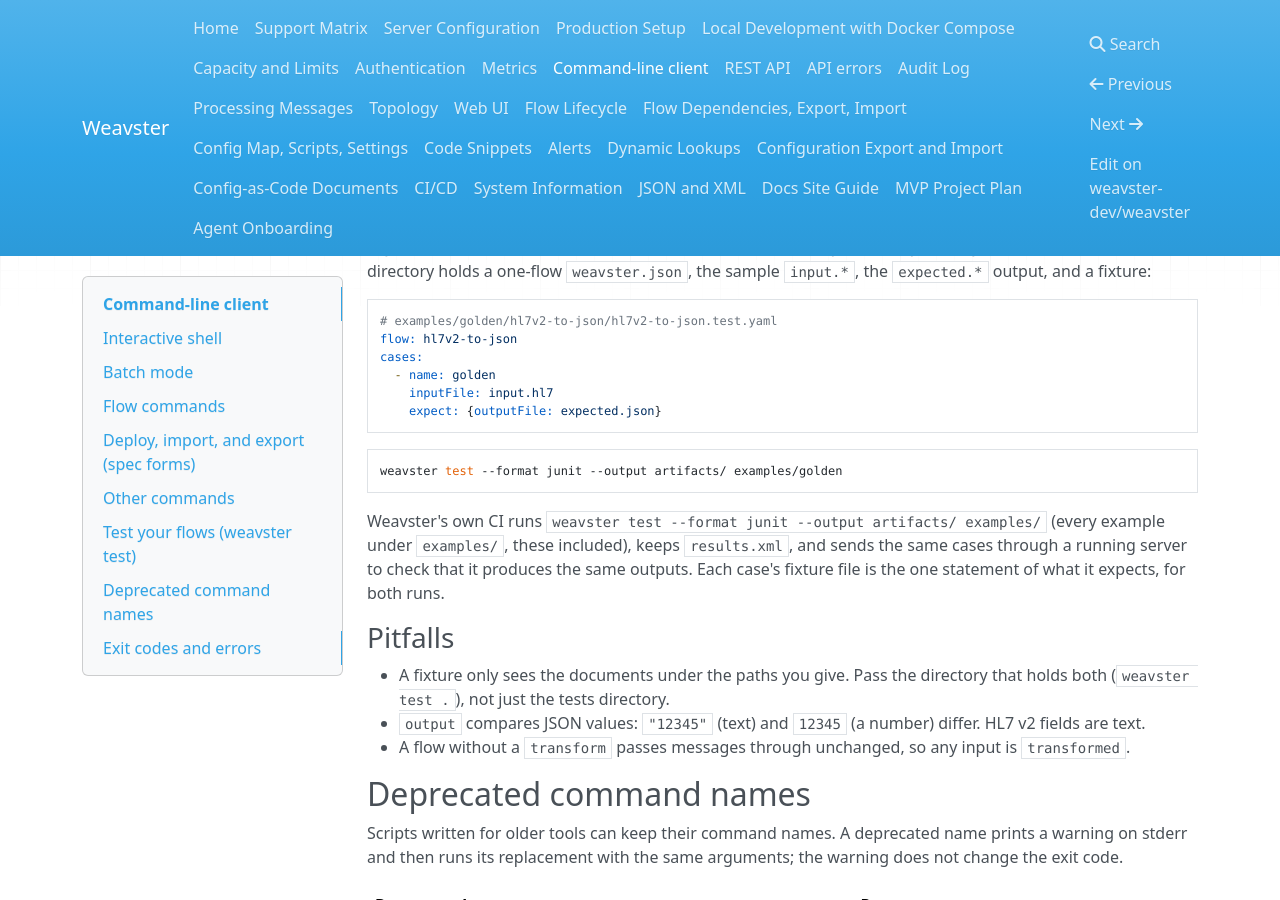
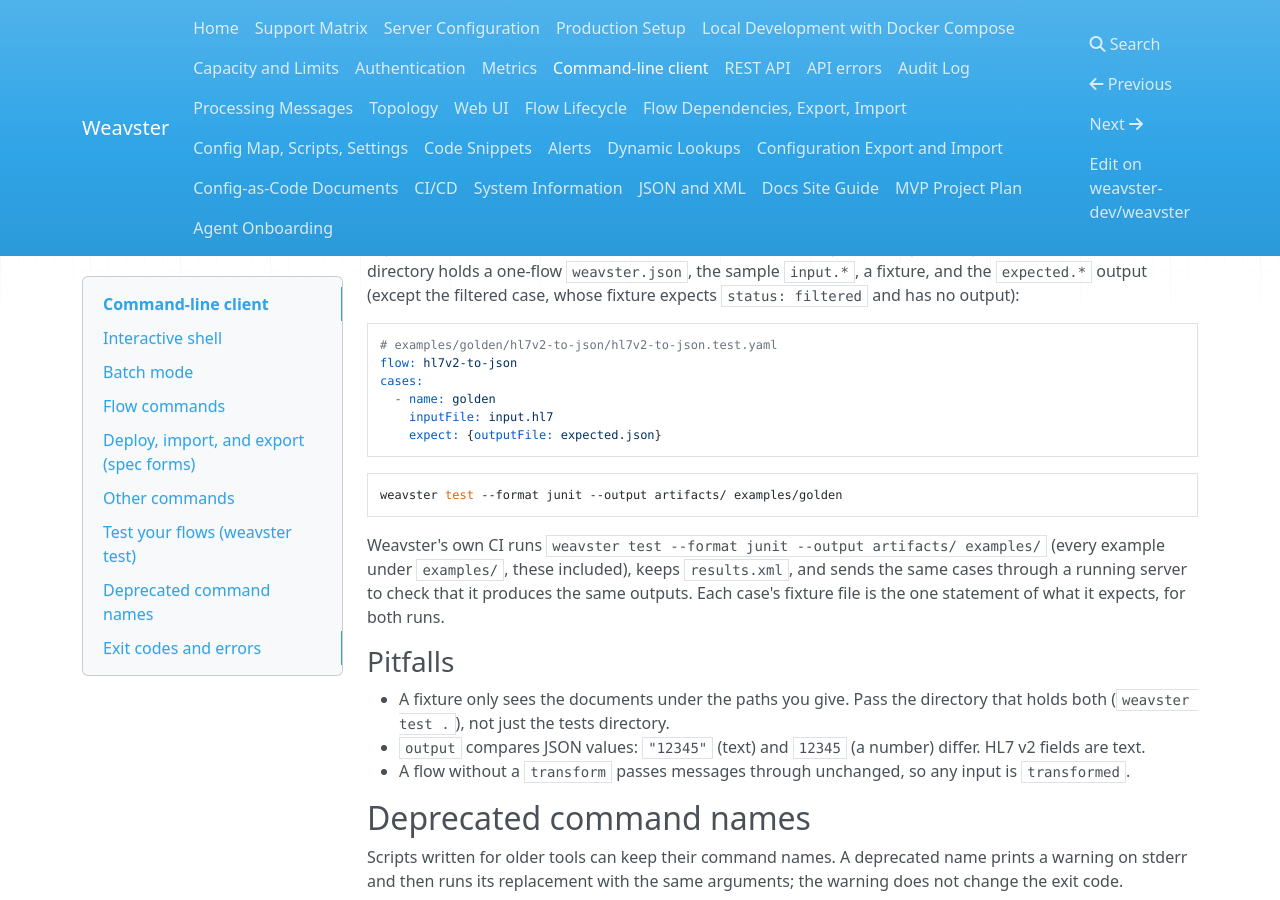
Before and after one commit to weavster-dev/weavster, an MkDocs documentation site: the page built from docs/cli.md, in a window 1280 px wide and 900 px high, scrolled down 8955 px. Built offline with MkDocs 1.6.1, drawn with Linux system fonts in a browser that asks for light colours; nearby versions of some CDN libraries.

Commit message:
docs: the filtered golden case has no expected output file

````diff
--- a/docs/cli.md
+++ b/docs/cli.md
@@ -255,7 +255,8 @@
 The repository's [`examples/golden`](https://github.com/weavster-dev/weavster/tree/main/examples/golden)
 directory has one case per data format: HL7 v2 to JSON and to HL7 v2, XML to JSON and to XML (and
 one that is filtered), delimited text to JSON, and JSON to JSON and to text. Each case directory
-holds a one-flow `weavster.json`, the sample `input.*`, the `expected.*` output, and a fixture:
+holds a one-flow `weavster.json`, the sample `input.*`, a fixture, and the `expected.*` output
+(except the filtered case, whose fixture expects `status: filtered` and has no output):
 
 ```yaml
 # examples/golden/hl7v2-to-json/hl7v2-to-json.test.yaml
````
